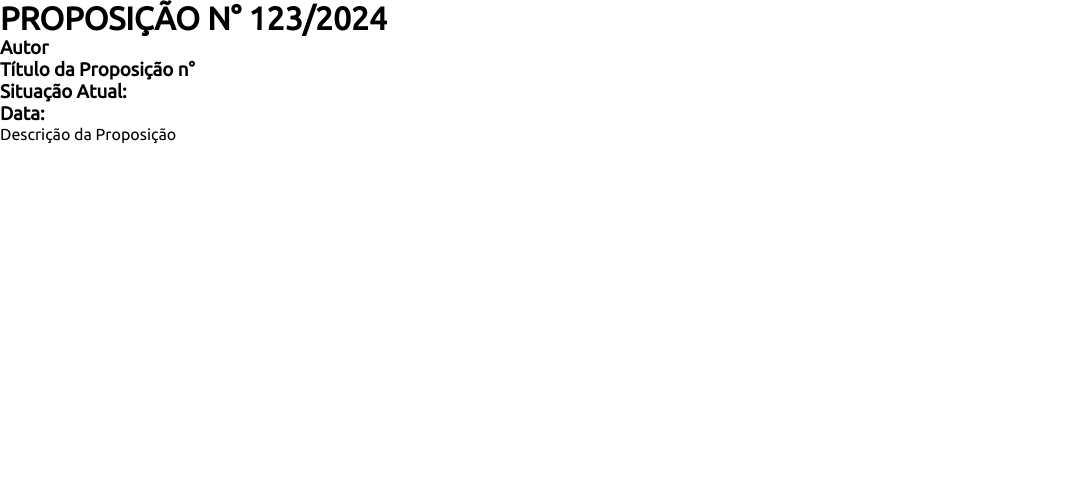
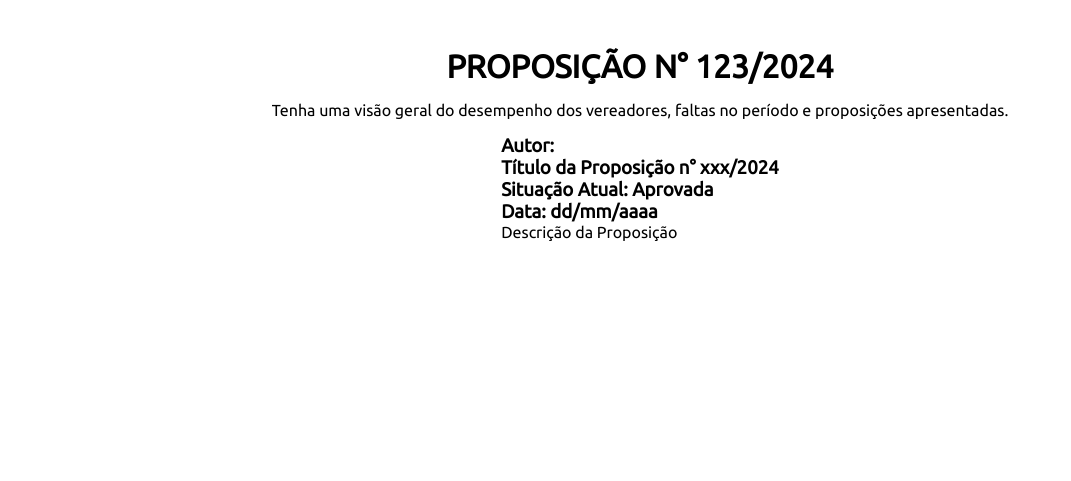
Before and after one commit to nicolygz/the-devs-department, a Flask app: template flask-project/templates/pagina-proposicao.html in a window 1280 px wide. Shown: the part 80-561 px from the top of the page, without its empty margins (0-1071 px from the left). Run offline with Flask 3, Linux system fonts and the light colour scheme; the template is opened without the code that fills it, so the values that code supplies are empty.

Commit message:
Adição do arquivo pagProp.css, rota para conexão da página no arquivo app.py, início da estilização da página de proposições e conexão com home.html

```diff
--- a/flask-project/app.py
+++ b/flask-project/app.py
@@ -6,5 +6,9 @@ app = Flask(__name__)
 def home():
     return render_template('home.html')
 
+@app.route('/pagina-proposicao.html')
+def pagVer():
+    return render_template('pagina-proposicao.html')
+
 if __name__ == "__main__":
     app.run(debug=True)
--- /dev/null
+++ b/flask-project/static/pagProp.css
@@ -0,0 +1,8 @@
+.propositions{
+  display: flex;
+  flex-direction: column;
+  margin-top: 3rem;
+  row-gap: 1rem;
+  align-items: center;
+  justify-content: center;
+}
--- a/flask-project/templates/base.html
+++ b/flask-project/templates/base.html
@@ -6,6 +6,7 @@
     <link href='https://fonts.googleapis.com/css?family=Ubuntu' rel='stylesheet'>
     <link rel="stylesheet" href="{{ url_for('static', filename='styles.css') }}">
     <link rel="stylesheet" href="../static/styles.css">
+    {% block extra_css%} {% endblock %}
     <title>{% block title %}Meu App{% endblock %}</title>
 </head>
 <body>
@@ -14,7 +15,7 @@
         <nav class="navbar flex-container">
             <ul class="navbar-ul-none flex-container">
                 <li><a href="#">Home</a></li>
-                <li><a href="#">Proposições</a></li>
+                <li><a href="pagina-proposicao.html">Proposições</a></li>
                 <li><a href="#">Visão Geral</a></li>
                 <li><a href="#">Lista de Vereadores</a></li>
             </ul>
--- a/flask-project/templates/pagina-proposicao.html
+++ b/flask-project/templates/pagina-proposicao.html
@@ -1,16 +1,22 @@
 {% extends 'base.html' %}
+
+{% block extra_css%}
+<link rel="stylesheet" href="{{ url_for('static', filename='pagProp.css') }}">
+<link rel="stylesheet" href="../static/pagProp.css">
+{% endblock %}
 
 {% block title %}Proposições{% endblock %}
 
 {% block content %}
     <main class="propositions">
         <h1>PROPOSIÇÃO N° 123/2024</h1>
+        <p>Tenha uma visão geral do desempenho dos vereadores, faltas no período e proposições apresentadas.</p>
         <section class="ProposicaoItem">
-            <h3>Autor</h3>
+            <h3>Autor:</h3>
             <section class="ProposicaoInfos">
-                <h3>Título da Proposição n°</h3>
-                <h3>Situação Atual:</h3>
-                <h3>Data:</h3>
+                <h3>Título da Proposição n° xxx/2024</h3>
+                <h3>Situação Atual: Aprovada</h3>
+                <h3>Data: dd/mm/aaaa</h3>
                 <section class="ProposicaoDesc">
                     <p>Descrição da Proposição</p>
                 </section>
```
